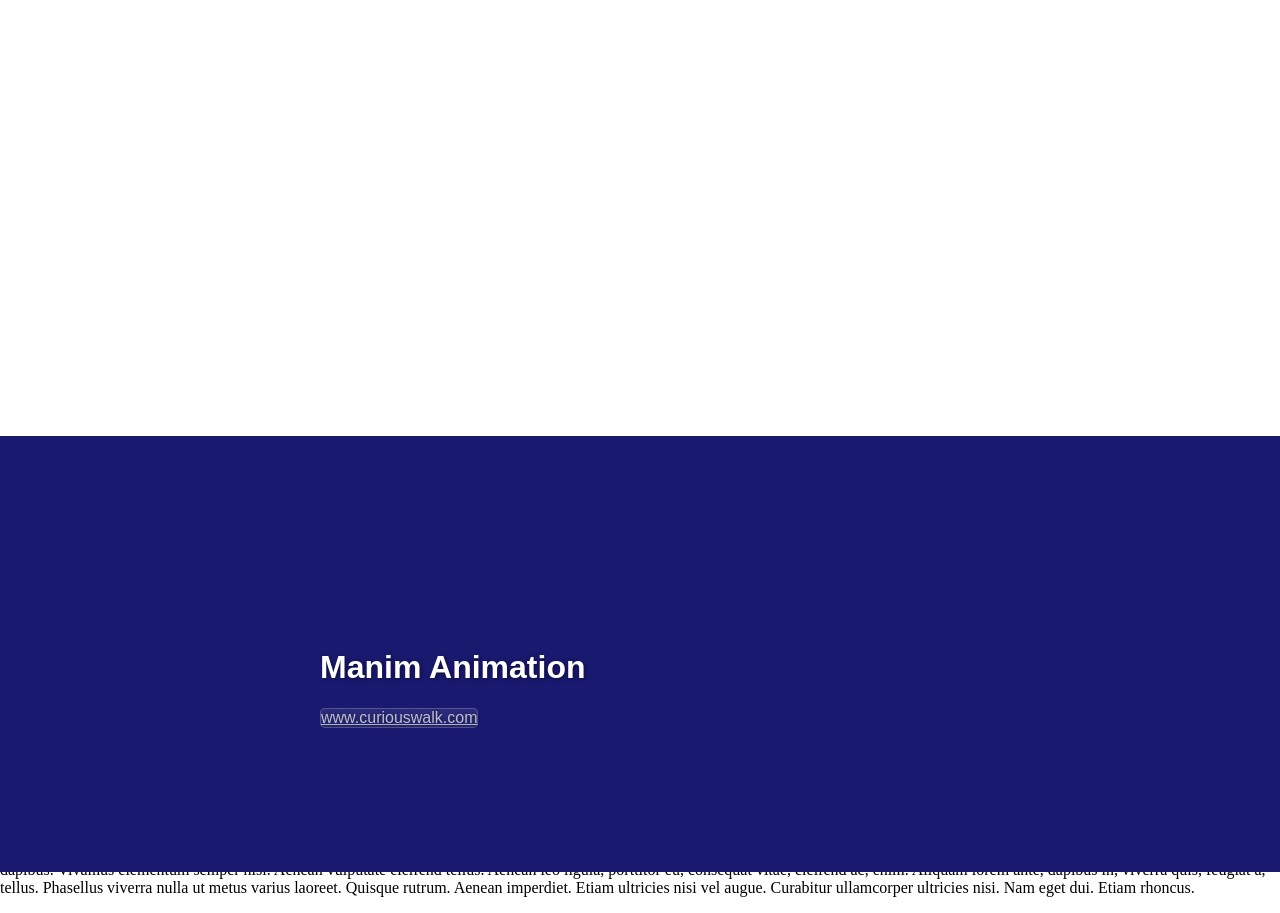
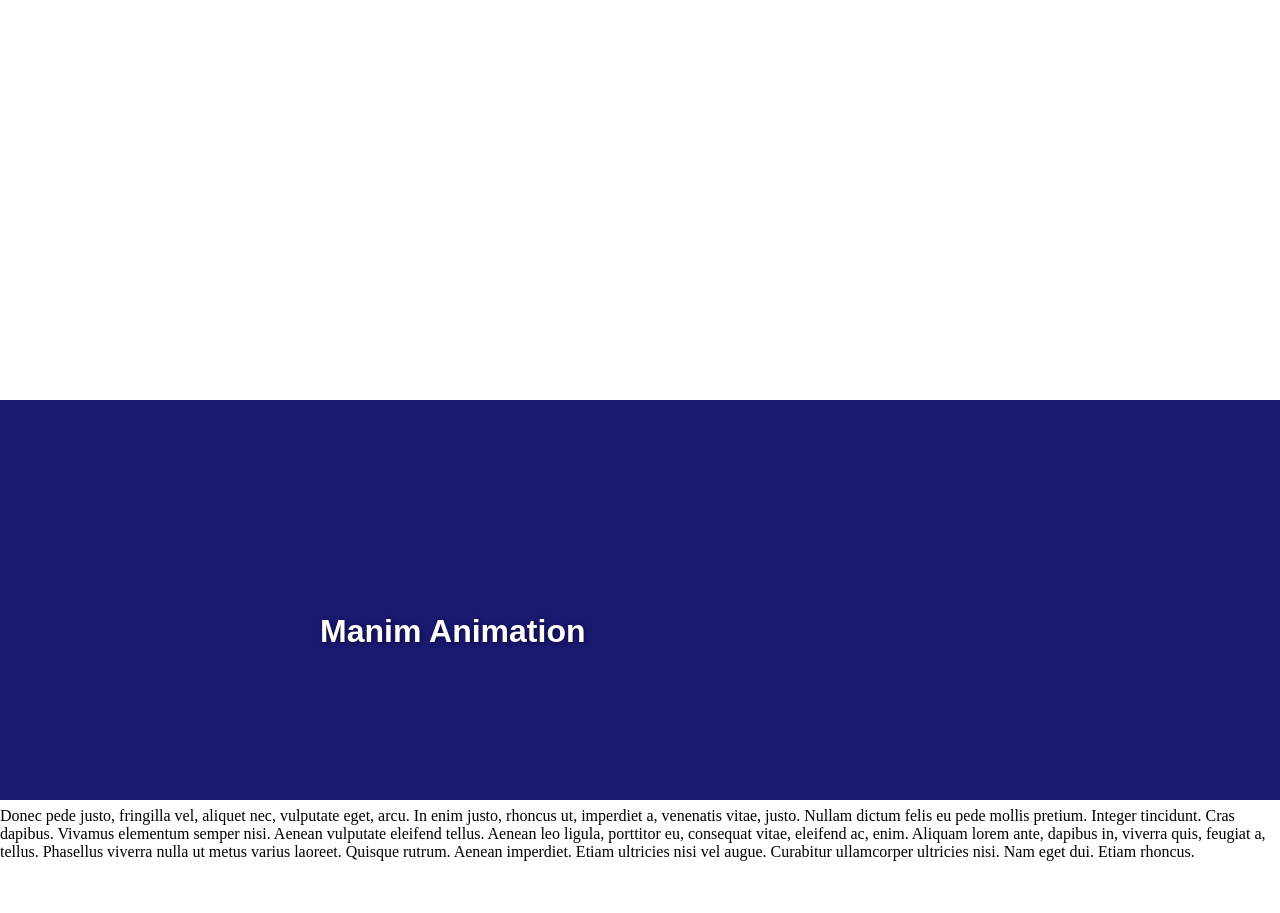
Before and after one commit to codedarkrock/web, a Jekyll site: the page index.html, which Jekyll copies as it is, in a window 1280 px wide. Built offline with Jekyll 4.4.1, drawn with Linux system fonts in a browser that asks for light colours; grey boxes are pictures that could not be loaded.

Commit message:
Update index.html

```diff
--- a/index.html
+++ b/index.html
@@ -11,8 +11,6 @@
 <div class="sample-header">
   <div class="sample-header-section">
     <h1>Manim Animation</h1>
-    <a href="www.curiouswalk.com" class="btn">www.curiouswalk.com</a>
-
   </div>
 </div>
 
```
